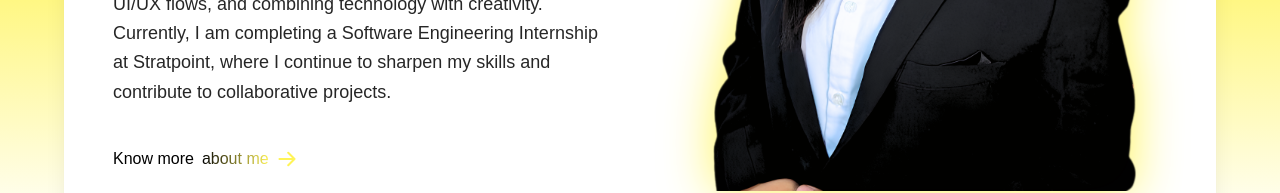
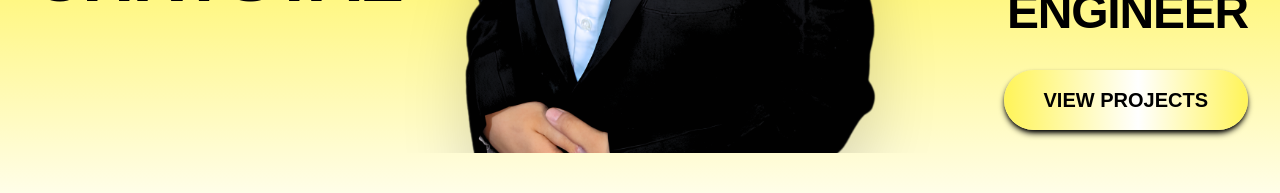
Before and after one commit to JanineChrystal/SE-Internship-Projects-2026, a Next.js app in the folder janine-portfolio/: page /home in a window 1280 px wide. Shown: the part 563-756 px from the top of the page. Built offline with nearby package versions, Linux system fonts and the light colour scheme.

Commit message:
refactor(home): Changed the get resume button into view projects button and added the link href to navigate the user to the project page.

```diff
--- a/janine-portfolio/src/app/about/components/sections/about.tsx
+++ b/janine-portfolio/src/app/about/components/sections/about.tsx
@@ -6,7 +6,7 @@ const About = () => {
 	return (
 		<section
 			id="aboutMe"
-			className="w-full max-w-7xl mx-auto px-8 py-32 flex flex-col items-center"
+			className="w-full max-w-7xl mx-auto px-8 pt-32 flex flex-col items-center"
 		>
 			<SectionTitle title="About Me" align="center" />
 			<Card className="w-full p-4 md:p-6 lg:p-6">
--- a/janine-portfolio/src/app/home/components/sections/hero.tsx
+++ b/janine-portfolio/src/app/home/components/sections/hero.tsx
@@ -1,11 +1,12 @@
 import Image from "next/image";
+import Link from "next/link";
 import Button from "@/src/components/buttons/button";
 
 const Hero = () => {
 	return (
 		<section
 			id="hero"
-			className="relative w-full max-w-7xl mx-auto min-h-[80vh] flex flex-col justify-center px-8 pt-25 overflow-hidden"
+			className="relative w-full max-w-7xl mx-auto min-h-[80vh] flex flex-col justify-center px-8 pt-25 pb-4 overflow-hidden"
 		>
 			{/* Background cursive text layer pushed behind the main content */}
 			<div className="absolute top-50 left-2 w-full flex justify-between px-35 -z-10 pointer-events-none select-none">
@@ -22,9 +23,6 @@ const Hero = () => {
 						<br />
 						Chrystal
 					</h1>
-					<span className="mt-20 text-sm text-black/50 font-medium">
-						Page Views 1999
-					</span>
 				</div>
 
 				<div className="relative top-15 flex justify-center z-20 w-full layout-hero-portrait">
@@ -50,11 +48,10 @@ const Hero = () => {
 						Engineer
 					</h2>
 					<div>
-						<Button>GET RESUME</Button>
+						<Link href="/projects">
+							<Button>VIEW PROJECTS</Button>
+						</Link>
 					</div>
-					<span className="mt-10 text-sm text-black/50 font-medium">
-						100 Accessed Resume
-					</span>
 				</div>
 			</div>
 		</section>
--- a/janine-portfolio/src/app/home/page.tsx
+++ b/janine-portfolio/src/app/home/page.tsx
@@ -1,5 +1,5 @@
 import About from "./components/sections/about";
-import Hero from "./components/hero";
+import Hero from "./components/sections/hero";
 
 interface ErrorProps {
 	searchParams: Promise<{ [key: string]: string | string[] | undefined }>;
```
